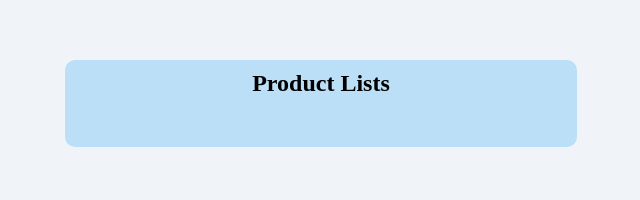
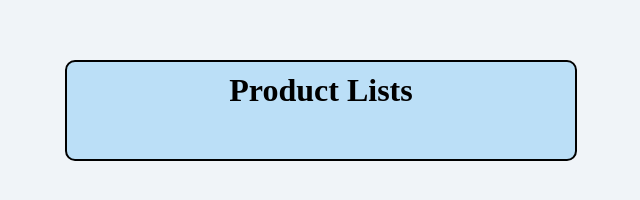
Before and after one commit to fisayo-dev/simple-website-rest-api-integration, a plain HTML site: page index.html in a window 1280 px wide. Shown: the whole page, without its empty margins (319-959 px from the left). Drawn offline with Linux system fonts and the light colour scheme.

Commit message:
style: re-style card

```diff
--- a/index.html
+++ b/index.html
@@ -8,7 +8,7 @@
     </head>
     <body>
         <div class="card">
-            <h2>Product Lists</h2>
+            <h1>Product Lists</h1>
             <div class="products-list">
 
             </div>
--- a/style.css
+++ b/style.css
@@ -18,6 +18,7 @@ body {
   width: 40%;
   text-align: center;
   border-radius: 10px;
+  border: 2px solid #000;
 }
 
 .products-list {
```
